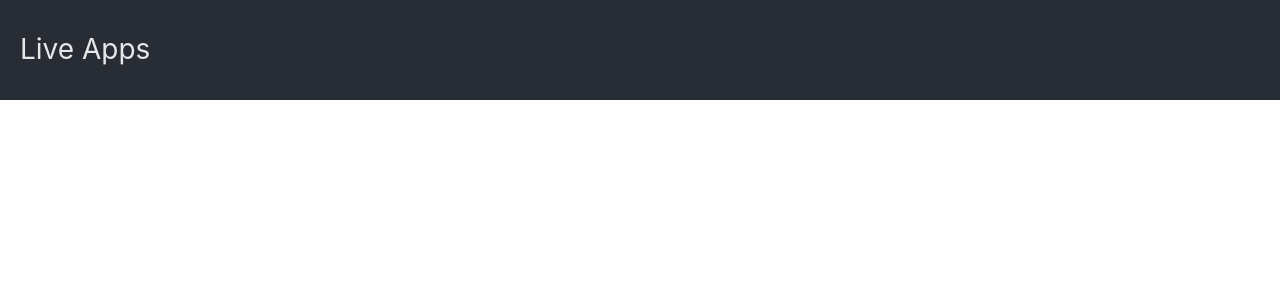
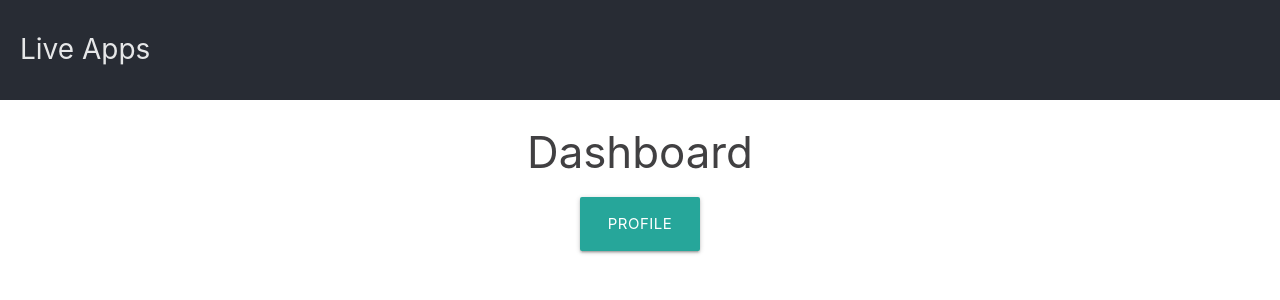
Before and after one commit to vorobiovart/live-apps-authentication, a React (Create React App) app: page /dashboard in a window 1280 px wide. Shown: the top 300 px of the page. Built offline with nearby package versions, Linux system fonts and the light colour scheme.

Commit message:
httpOnly cookie + profile

```diff
--- a/src/App.js
+++ b/src/App.js
@@ -6,6 +6,8 @@ import Header from './components/Header';
 import Login from './screens/authentication/Login';
 import Register from './screens/authentication/Register';
 import LoginOrRegister from './screens/authentication/LoginOrRegister';
+import Dashboard from './screens/Dashboard';
+import Profile from './screens/Profile';
 
 const defaultHistory = createBrowserHistory();
 
@@ -26,6 +28,12 @@ const App = ({ history = defaultHistory }) => (
       <Route exact path="/">
         <LoginOrRegister />
       </Route>
+      <Route exact path="/dashboard">
+        <Dashboard />
+      </Route>
+      <Route exact path="/profile">
+        <Profile />
+      </Route>
     </Router>
   </StyledApp>
 );
--- /dev/null
+++ b/src/screens/Dashboard.js
@@ -0,0 +1,37 @@
+import React from 'react';
+import { withRouter } from 'react-router-dom';
+import styled from "styled-components";
+
+const StyledDashboard = styled.div`
+  h3 {
+    text-align: center;
+  }
+  .actions {
+    display: flex;
+    margin: 20px 0 10px 0;
+    justify-content: center;
+
+    button {
+      margin: 0 20px;
+    }
+  }
+`;
+
+const Dashboard = ({ history }) => (
+	<StyledDashboard className="row">
+		<div className="col s12 m8 l4 offset-m2 offset-l4">
+			<h3>Dashboard</h3>
+			<div className="actions">
+				<button
+					className="btn-large waves-effect waves-dark"
+					onClick={() => history.push('profile')}
+				>
+					Profile
+				</button>
+			</div>
+		</div>
+	</StyledDashboard>
+);
+
+
+export default withRouter(Dashboard);
--- /dev/null
+++ b/src/screens/Profile.js
@@ -0,0 +1,41 @@
+import React, { useEffect, useState } from 'react';
+import axios from 'axios';
+import styled from 'styled-components';
+
+const StyledProfile = styled.div`
+  h3 {
+    text-align: center;
+  }
+  .info {
+  }
+`;
+
+const Profile = ({ history }) => {
+	const [loading, setLoading] = useState(true);
+	const [userInfo, setUserInfo] = useState({});
+	useEffect(() => {
+		axios.get('/users/profile').then(({ data: user }) => {
+			setUserInfo(user);
+			setLoading(false);
+		}).catch(reason => console.log(reason));
+	}, []);
+
+	return (
+		<StyledProfile className="row">
+			<div className="col s12 m8 l4 offset-m2 offset-l4">
+				<h3>Profile</h3>
+				{loading ? (
+					<h2>Loading..</h2>
+				) : (
+					<>
+						<div className="info">{userInfo.name}</div>
+						<div className="info">{userInfo.email}</div>
+					</>
+				)}
+			</div>
+		</StyledProfile>
+	);
+};
+
+
+export default Profile;
```
Also changed, not shown: 1 other file (tests, documents, lock files or other folders).
